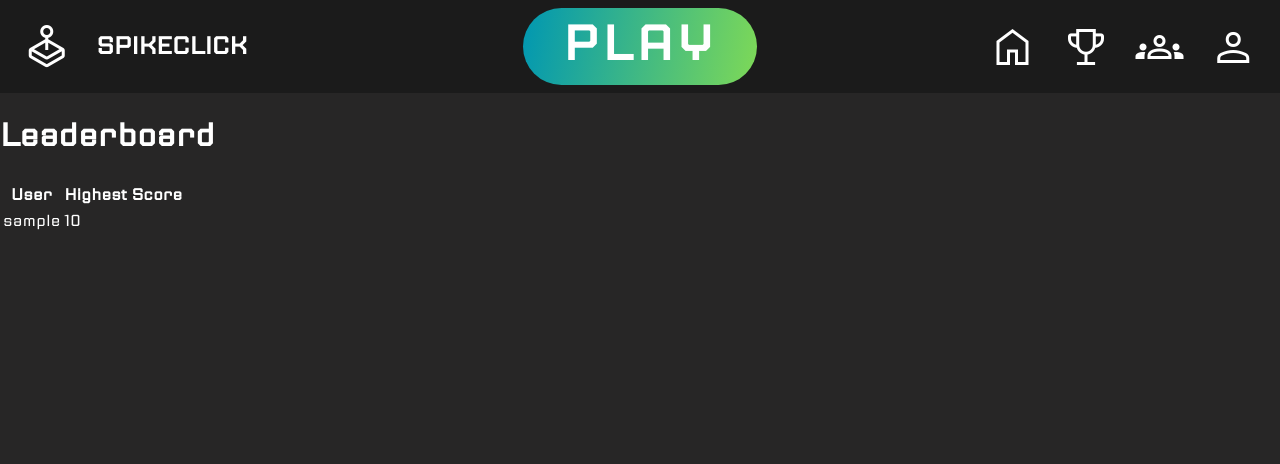
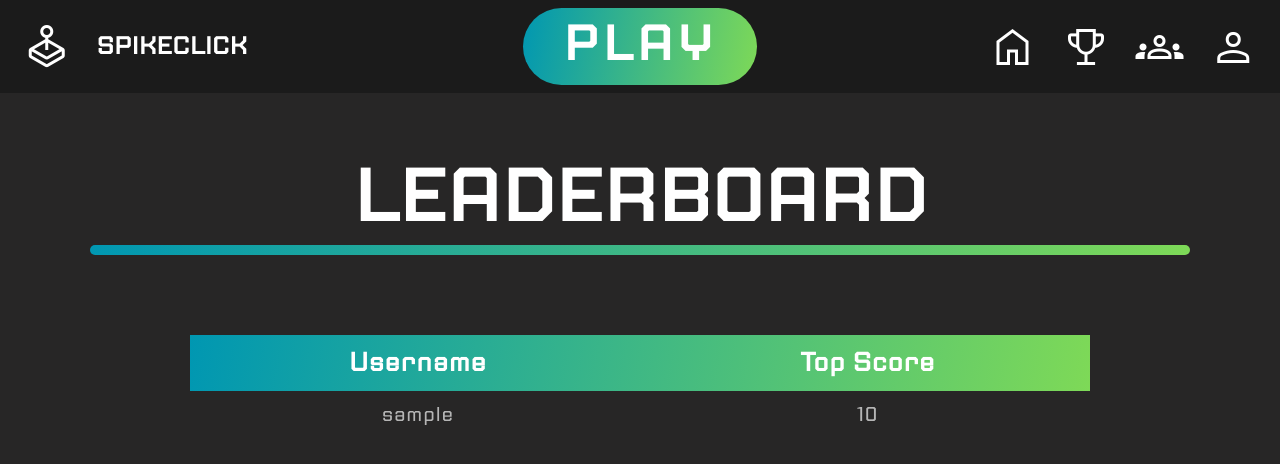
Before and after one commit to misiak125/ReClick, a Flask app: template website/templates/leaderboard.html in a window 1280 px wide. Shown: the top 464 px of the page. Run offline with Flask 3, Linux system fonts and the light colour scheme; tables that the repository leaves empty hold one stand-in row (values such as "Sample post"); the template is opened without the code that fills it: values that come from a table or form of the project are taken from there, most other values are stand-ins (such as "Sample title", 1, 10 or a date in 2020); some libraries are stand-ins or nearby versions; some web fonts are replaced.

Commit message:
fdsafdsa

```diff
--- a/website/__init__.py
+++ b/website/__init__.py
@@ -12,12 +12,14 @@ def create_app():
     app=Flask(__name__)
     app.config['SECRET_KEY']='gordojestpiekny'
     app.config['SQLALCHEMY_DATABASE_URI'] = f"sqlite:///{DB_NAME}"
+    '''
     app.config['MAIL_SERVER'] = "smtp-mail.outlook.com"
     app.config['MAIL_PORT'] = 587
     app.config['MAIL_USERNAME'] = "re.click@outlook.com"
     app.config['MAIL_PASSWORD'] = ""
     app.config['MAIL_USE_TLS'] = True
     app.config['MAIL_USE_SSL'] = False
+    '''
     app.config['SECURITY_PASSWORD_SALT'] = "devdev"
 
     mail=Mail(app)
--- a/website/templates/base.html
+++ b/website/templates/base.html
@@ -36,7 +36,7 @@
                     home
                 </span>
             </a>
-            <a href="{{ url_for('views.users') }}" class="navbar-page-link">
+            <a href="{{ url_for('views.leaderboard') }}" class="navbar-page-link">
                 <span class="material-symbols-outlined" id="navbar-icon">
                     trophy
                 </span>
--- a/website/templates/leaderboard.html
+++ b/website/templates/leaderboard.html
@@ -1,18 +1,31 @@
 {% extends "base.html" %}
+{% from "_formhelpers.html" import render_field %}
 {% block content %}
 
-    <h1>Leaderboard</h1>
-    <table>
-        <tr>
-            <th>User</th>
-            <th>Highest Score</th>
-        </tr>
-        {% for user, highest_score in top_scores %}
+<div class="users-box">
+    <div class="users-title">
+        LEADERBOARD
+    </div>
+    <div class="users-line"></div>
+
+    <table class="users-table">
+        <thead class="users-table-head">
             <tr>
-                <td>{{ user.username }}</td>
-                <td>{{ highest_score }}</td>
+                <th>Username</th>
+                <!-- <th>Email</th> -->
+                <th>Top Score</th>
             </tr>
-        {% endfor %}
+        </thead>
+        <tbody>
+            {% for score in list %}
+            <tr>
+                <td><a class="users-profilelink" href="{{ url_for('views.userpage', userid=score.user_id) }}"></a>{{ score.username }}</td>
+                <!-- <td>{{ user.email }}</td> -->
+                <td>{{ score.max_score }}</a></td>
+            </tr>
+            {% endfor %}
+        </tbody>
     </table>
+</div>
 
 {% endblock %}
```
Also changed, not shown: website/auth.py (+6 -3 lines), website/views.py (+16 -1 lines).
